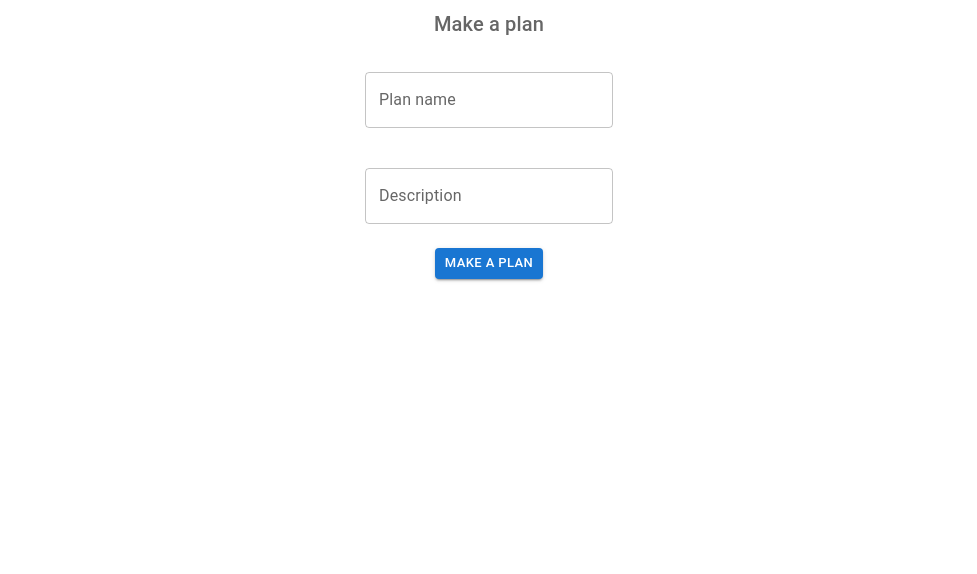
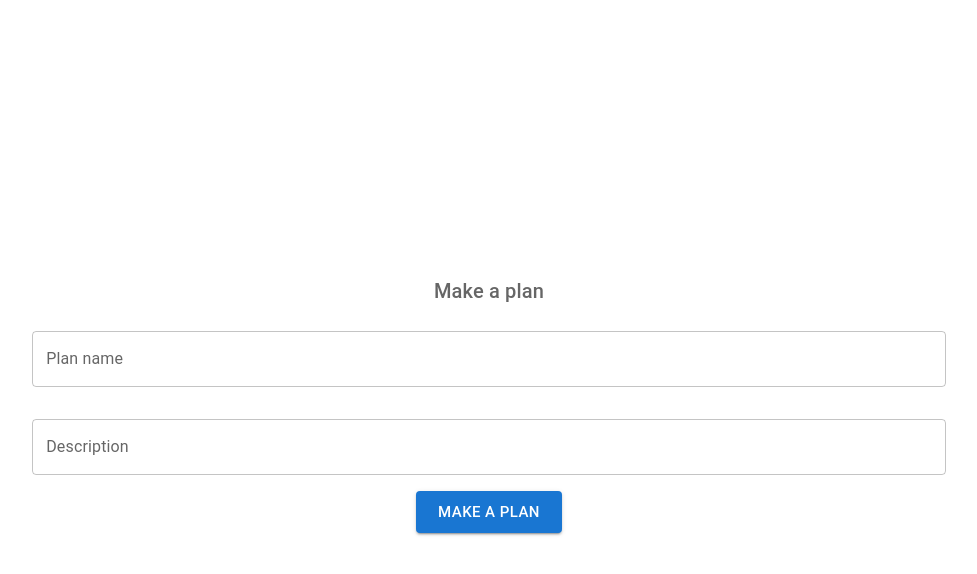
Before and after one commit to SharjeelSIqbal/practice-next, a Next.js app: page / in a window 1280 px wide. Shown: the top 574 px of the page, without its empty margins (151-1128 px from the left). Built offline with nearby package versions, Linux system fonts and the light colour scheme.

Commit message:
Removed unneeded packages

```diff
--- a/components/PlanForm.jsx
+++ b/components/PlanForm.jsx
@@ -1,36 +1,42 @@
-import React from 'react'
-import { TextField, Button, Container, Typography, Grid, Page} from '@mui/material';
+import {Component} from 'react'
+import { TextField, Button, Container, Typography, Grid, Paper} from '@mui/material';
 import Link from 'next/link'
-// import LocalizationProvider from '@mui/lab/LocalizationProvider';
-// import TimePicker from '@mui/lab/TimePicker'
-// import AdapterDateFns from '@mui/lab/AdapterDateFns'
-// import DateFns from '@date-io/date-fns';
+import ButtonExample from './ButtonExample';
 
-export default class PlanForm extends React.Component {
+
+export default class PlanForm extends Component {
   constructor(props){
     super(props);
     this.state = {
-
+      isClicked: false
     }
     this.onChange = this.onChange.bind(this);
+    this.onSubmit = this.onSubmit.bind(this);
   }
 
   onChange(e) {
-    console.log(e.target.name);
     this.setState({ [e.target.name]: e.target.value})
+  }
+
+  onSubmit(e){
+    e.preventDefault();
+    console.log(this.state);
+    console.log(e.target.reset());
   }
 
   render() {
     return (
+      <Container align="center">
 
-        <form action="submit">
+        <form onSubmit={this.onSubmit} action="submit">
+
          <Grid
         container
-        justify="center"
-        alignItems="center"
+        justifyContent="center"
         direction="column"
-        style={{ minHeight: '100vh'}}
-        spacing={2}
+        style={{minHeight: '100vh', maxWidth: '80%'}}
+        spacing={1}
+        size="small"
          >
           <Grid item>
             <Typography
@@ -49,13 +55,13 @@ export default class PlanForm extends React.Component {
             <TextField name="description" onChange={this.onChange} fullWidth margin="normal" label="Description" />
           </Grid>
           <Grid item>
-          <Button variant="contained" justify="right" color="primary" size="small">
+            <Button variant="contained" type="submit" align="right" color="primary" size="large">
               Make a plan
             </Button>
           </Grid>
         </Grid>
       </form>
-//comment
+      </Container>
 
     )
   }
--- a/package.json
+++ b/package.json
@@ -9,10 +9,10 @@
     "lint": "next lint"
   },
   "dependencies": {
-    "@date-io/date-fns": "^2.11.0",
     "@emotion/react": "^11.5.0",
     "@emotion/styled": "^11.3.0",
     "@material-ui/icons": "^4.11.2",
+    "@material-ui/pickers": "^3.3.10",
     "@mui/material": "^5.0.4",
     "express": "^4.17.1",
     "fontsource-roboto": "^4.0.0",
--- a/pages/index.js
+++ b/pages/index.js
@@ -10,7 +10,7 @@ export default function Home() {
         <meta name="description" content="Generated by create next app" />
         <link rel="icon" href="/favicon.ico" />
       </Head>
-      <PlanForm />
+      <PlanForm hello="penis" />
     </>
   )
 }
```
Also changed, not shown: 1 other file (tests, documents, lock files or other folders). Lines whose indentation alone changed are shown as unchanged.
